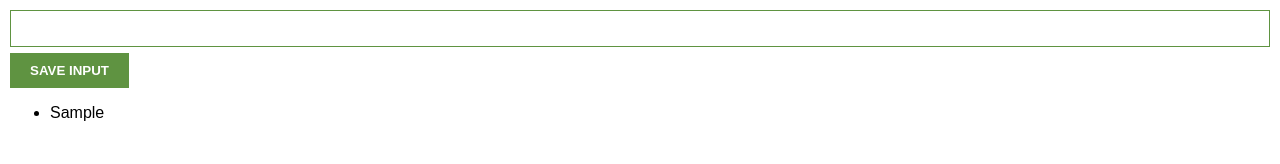
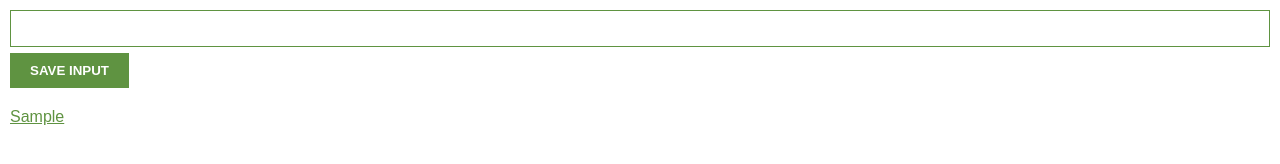
Before and after one commit to joseoliv08/Chrome-Extension, a plain HTML site: page index.html in a window 1280 px wide. Both pictures are taken after typing "Sample" into the empty fields and a click on the button "SAVE INPUT". Drawn offline with Linux system fonts and the light colour scheme.

Commit message:
Before final deployment
Final styling and also adjustments to the JavaScript

```diff
--- a/index.css
+++ b/index.css
@@ -23,3 +23,19 @@ button {
     border: none;
     font-weight: bold;
 }
+
+/* Styling the list */
+ul {
+    margin-top: 20px;
+    list-style: none;
+    padding-left: 0;
+
+}
+
+li {
+    margin-top: 5px;
+}
+
+li a {
+    color: #5f9341;
+}
--- a/index.js
+++ b/index.js
@@ -20,7 +20,14 @@ function renderLeads() {
 
 //Print out the list of leads through a for loop /// innerHTML allows to parse string tags into html code
     for(i = 0; i < myLeads.length; i++) {
-    listItems += "<li>" + myLeads[i] + "</li>" // += is used here because otherwise only the last lead of the array would be listed
+    // Template strings
+    listItems += `
+        <li>
+            <a target='_blank' href='${myLeads[i]}'>
+                ${myLeads[i]}
+            </a>
+        </li>
+                 ` // += is used here because otherwise only the last lead of the array would be listed
     //create element
     //set text content
     //append to url
```
